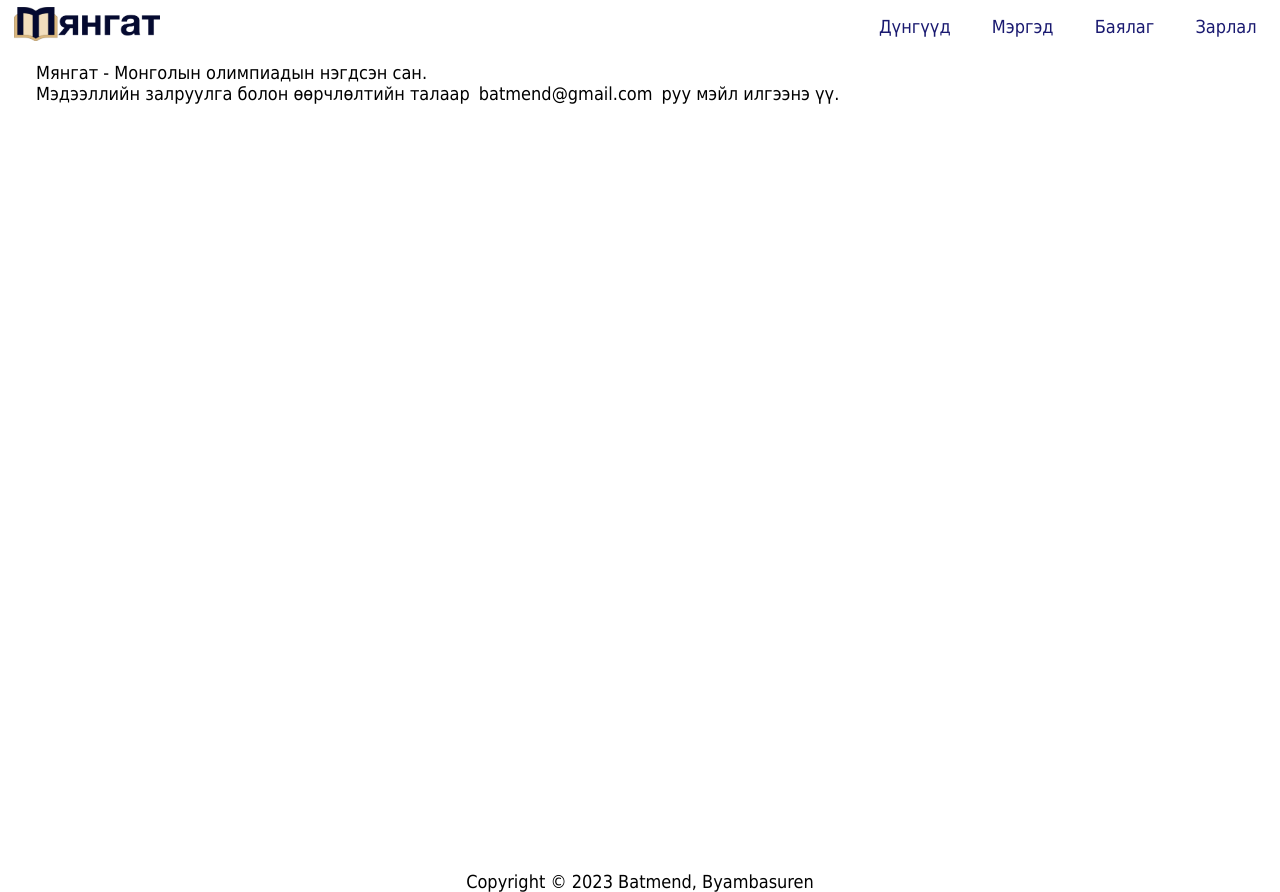
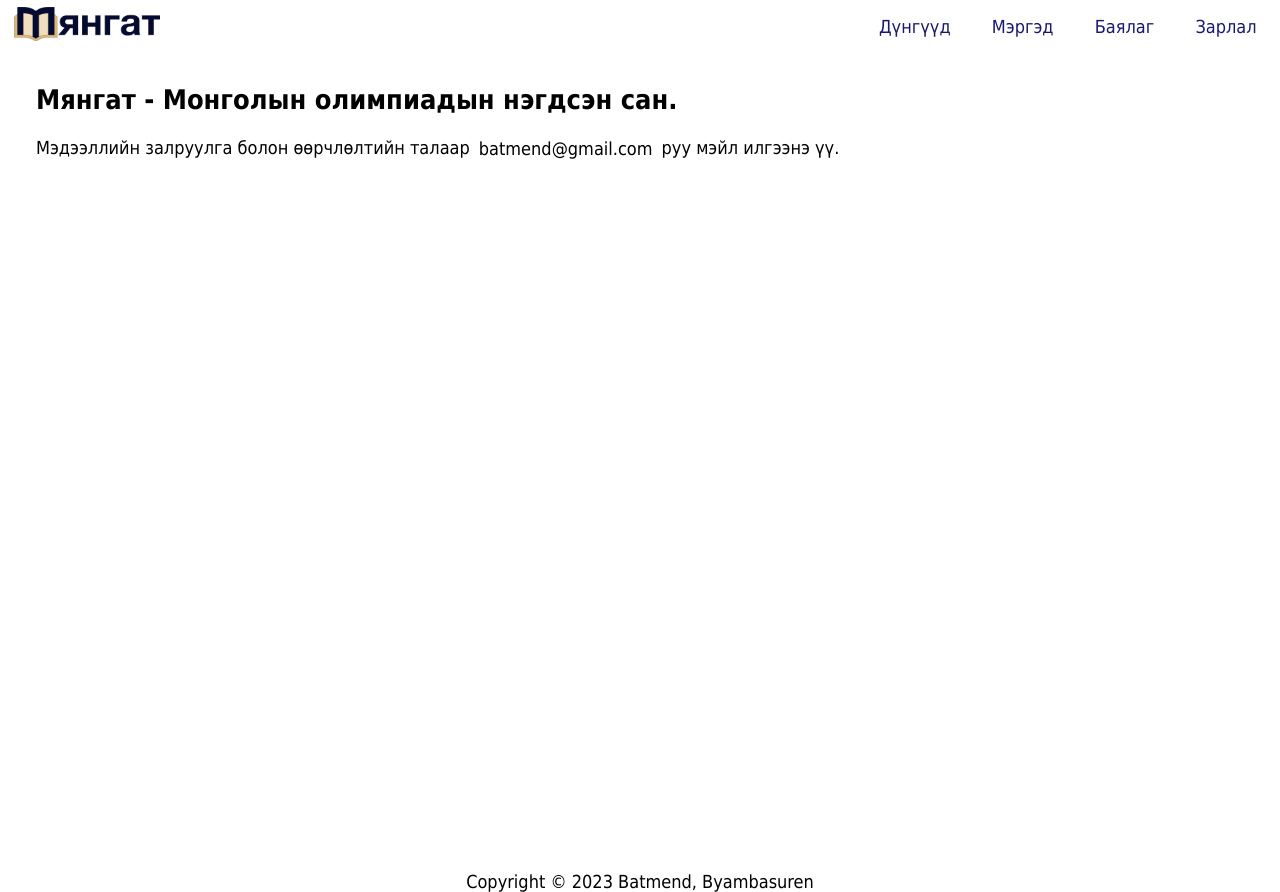
Before and after one commit to batmendbar/myangat-nextjs, a Next.js app: page / in a window 1280 px wide. Built offline with nearby package versions, Linux system fonts and the light colour scheme.

Commit message:
Made competitions page client rendered

```diff
--- a/app/page.jsx
+++ b/app/page.jsx
@@ -3,7 +3,7 @@ import Link from "next/link";
 export default function Home() {
 	return (
 		<main className="homepage">
-			<div>Мянгат - Монголын олимпиадын нэгдсэн сан. </div>
+			<h2>Мянгат - Монголын олимпиадын нэгдсэн сан. </h2>
 			<div>
 				Мэдээллийн залруулга болон өөрчлөлтийн талаар
 				<Link href="mailto:batmend@gmail.com">
--- a/app/results/page.jsx
+++ b/app/results/page.jsx
@@ -1,5 +1,7 @@
 import clientPromise from "../../lib/mongodb";
 import Link from "next/link";
+
+("use client");
 
 async function getData() {
 	const client = await clientPromise;
```
